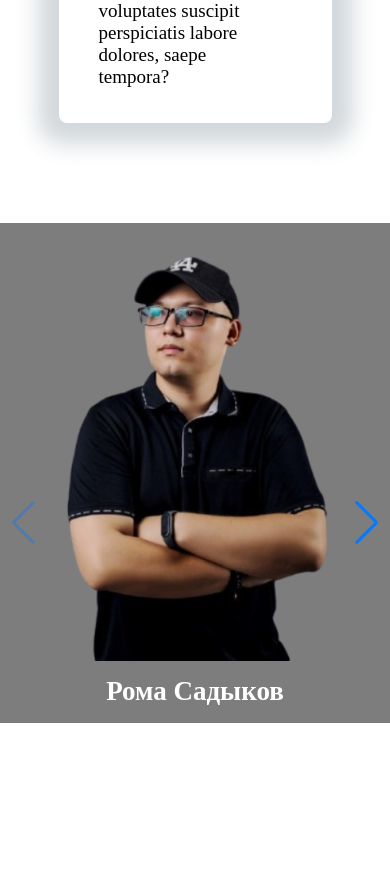
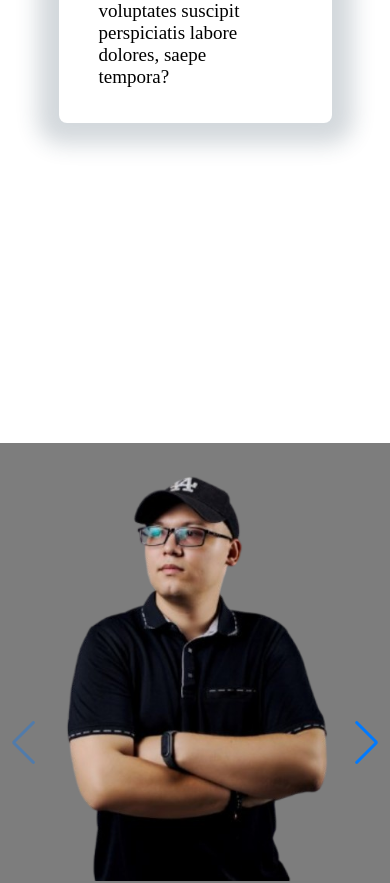
Before and after one commit to ProgrammerUz067/markaz, a React (Vite) app: page / in a window 390 px wide. Shown: the part 1100-1983 px from the top of the page. Built offline with nearby package versions, Linux system fonts and the light colour scheme.

Commit message:
768 X 1024 teachers

```diff
--- a/src/components/Teachers/Teachers.css
+++ b/src/components/Teachers/Teachers.css
@@ -100,3 +100,9 @@
   background: #7d7d7d;
   color: #fff;
 }
+
+@media screen and (max-width: 768px){
+  .swiper{
+    margin-top: 420px;
+  }
+}
```
